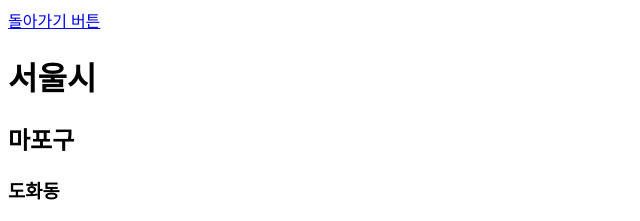
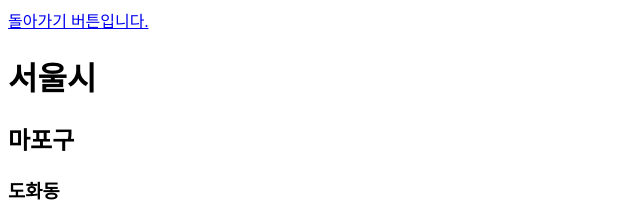
Before and after one commit to wonjoonyoung/DP2019, a plain HTML site: page training.html in a window 1280 px wide. Shown: the top 221 px of the page, 0-640 px from the left. Drawn offline with Linux system fonts and the light colour scheme.

Commit message:
Update training.html

```diff
--- a/training.html
+++ b/training.html
@@ -7,7 +7,7 @@
     <title>Document</title>
 </head>
 <body>
-    <a href="index.html" target="_blank" style="display: block">돌아가기 버튼</a>
+    <a href="index.html" target="_blank" style="display: block">돌아가기 버튼입니다.</a>
     <h1>서울시</h1>
     <h2>마포구</h2>
     <h3>도화동</h3>
```
